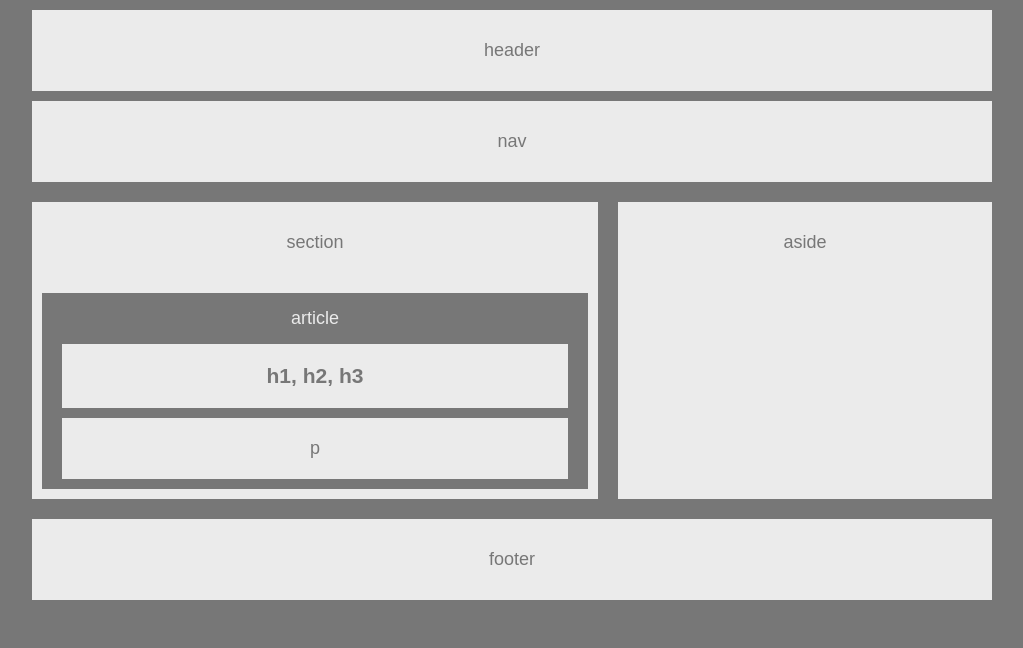
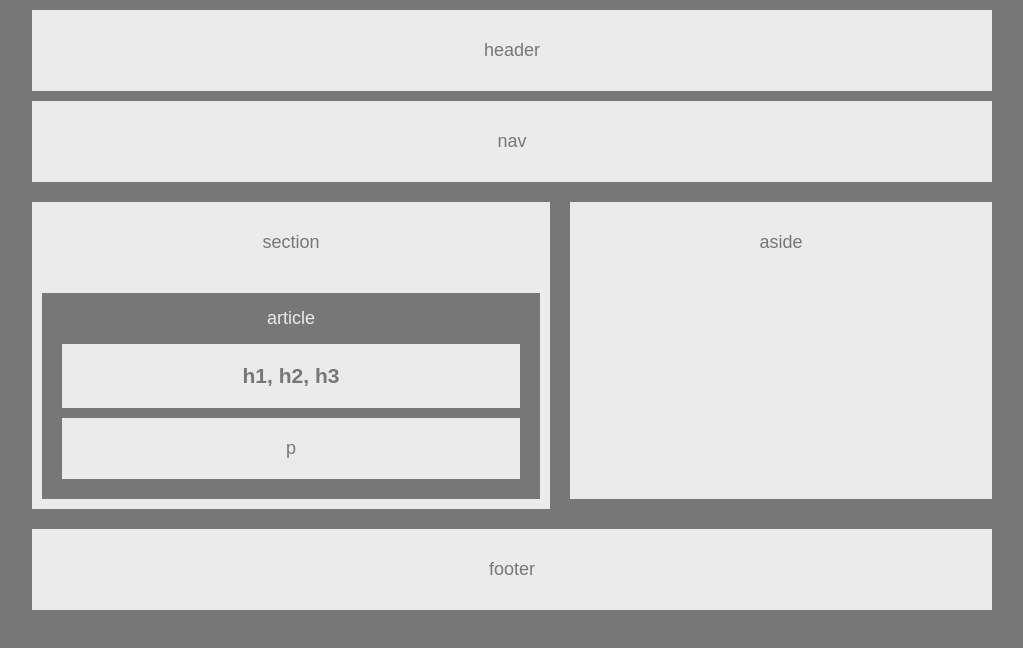
Before and after one commit to dvnnorth/HW-Wireframe, a plain HTML site: page index.html in a window 1280 px wide. Shown: the whole page, without its empty margins (128-1151 px from the left). Drawn offline with Linux system fonts and the light colour scheme.

Commit message:
A few more tweaks to make it closer to the image.

```diff
--- a/style.css
+++ b/style.css
@@ -9,6 +9,18 @@ body {
     width: 960px;
     font-size: 18px;
     margin: auto;
+}
+
+h1, p {
+    color: #777;
+    background: #ebebeb;
+    padding: 20px;
+    text-align: center;
+    margin: 0px 20px 10px 20px;
+}
+
+p:last-child {
+    margin-bottom: 20px;
 }
 
 .content-bg {
@@ -37,7 +49,7 @@ body {
 
 #section-left {
     float: left;
-    width: 60%;
+    width: 55%;
     border-right: 10px solid #777;
 }
 
@@ -54,7 +66,7 @@ body {
 }
 
 #aside-right {
-    width: 40%;
+    width: 45%;
     float: right;
     border-left: 10px solid #777;
     height: 297px; /* this is a hack :( */
@@ -63,11 +75,3 @@ body {
 #aside-header {
     padding: 30px;
 }
-
-h1, p {
-    color: #777;
-    background: #ebebeb;
-    padding: 20px;
-    text-align: center;
-    margin: 0px 20px 10px 20px;
-}
```
